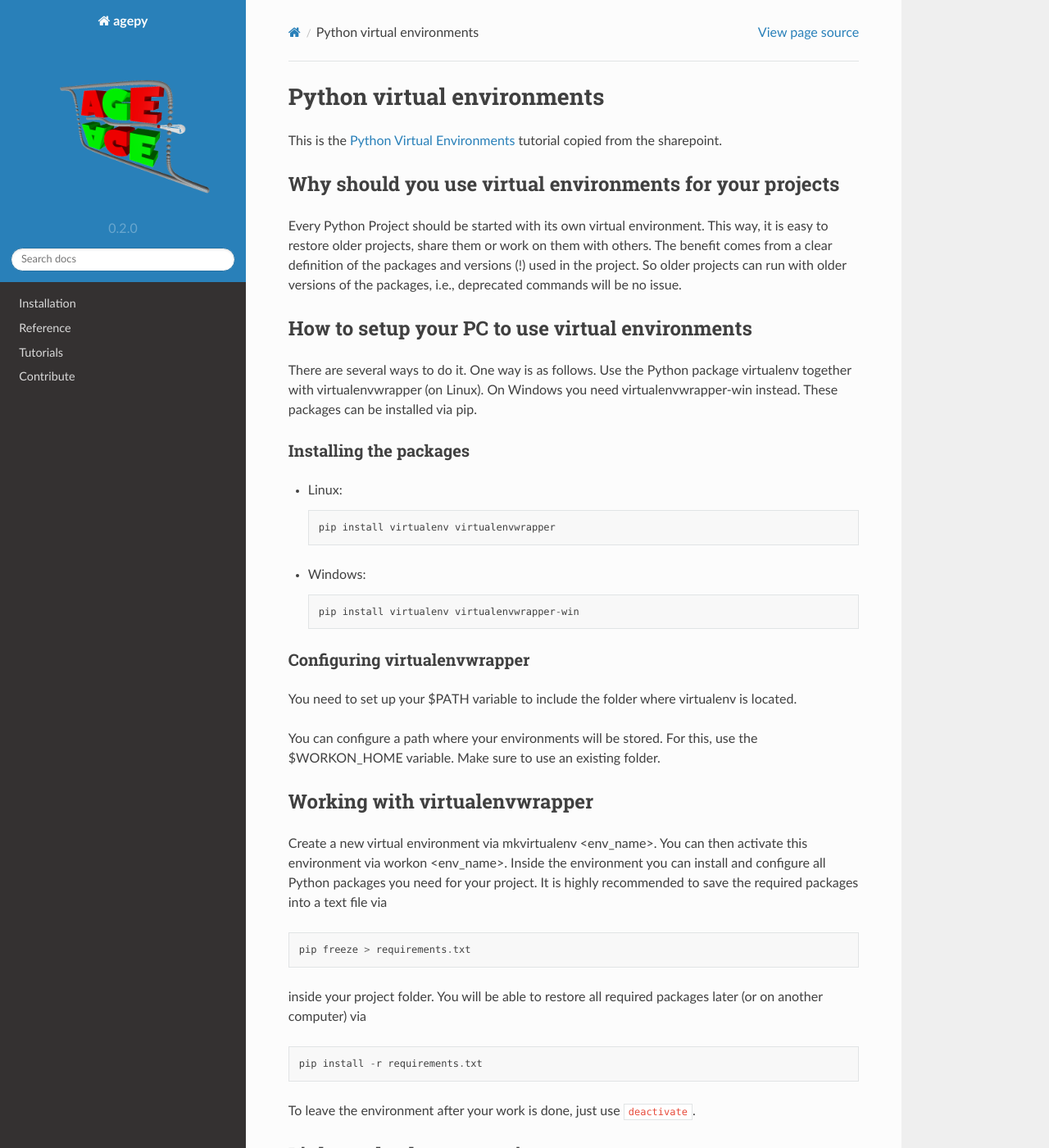
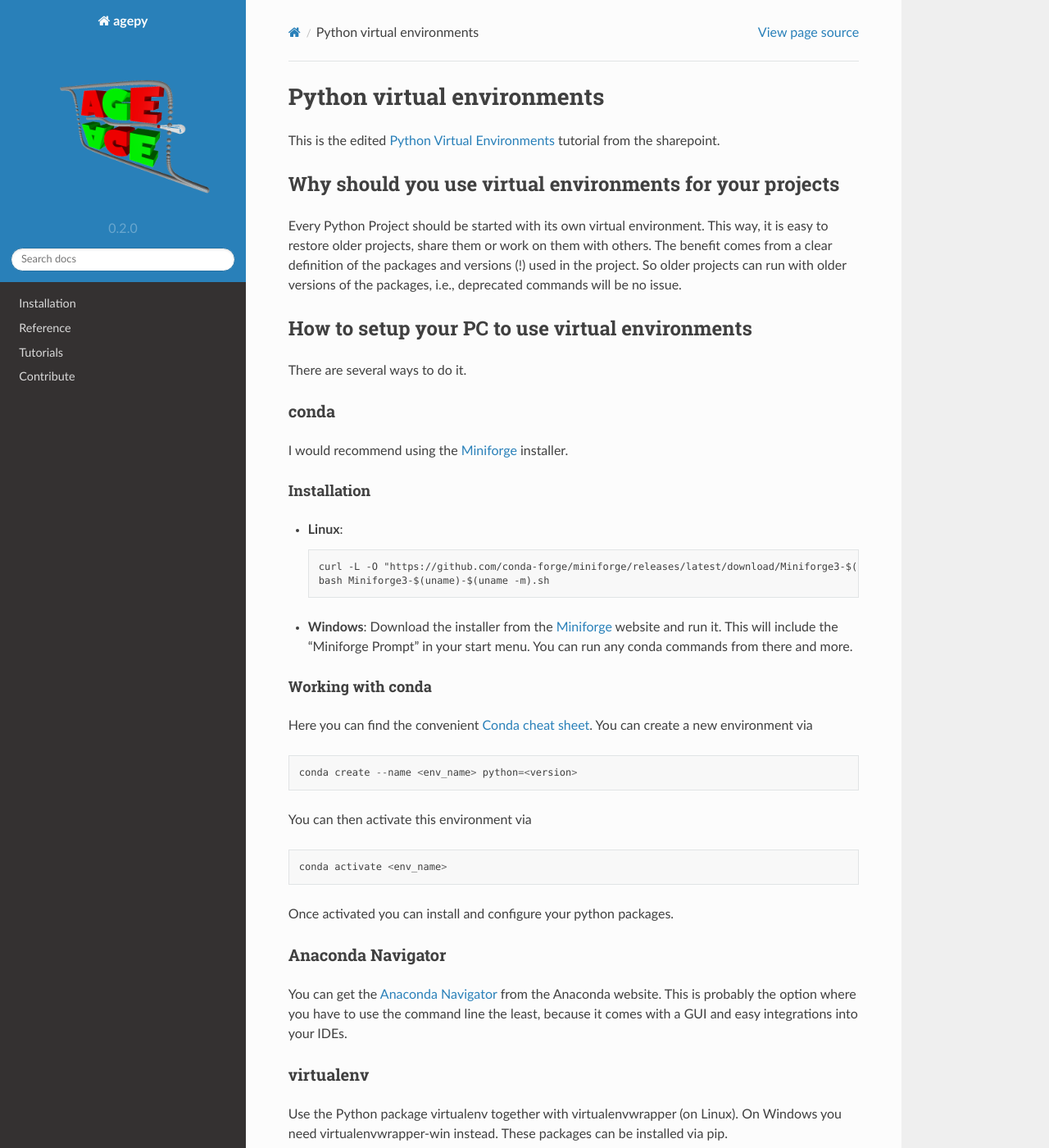
Before and after one commit to exp4-age/agepy, a Sphinx documentation site: the page built from docs/venv.rst, in a window 1280 px wide and 1400 px high. Shown: the whole window at 82% size. Built offline with Sphinx 7.4.7 and the Read the Docs theme 2.0.0, drawn with Linux system fonts in a browser that asks for light colours; some of the changed text lies outside the part shown.

Commit message:
Updated docs

```diff
--- a/docs/contribute.rst
+++ b/docs/contribute.rst
@@ -2,17 +2,48 @@
 ==========
 
 This is a tutorial on how to contribute to the package.
+**Please do take note of the Note boxes, as they can contain important
+information** and read the entire step before executing it.
 
 
-Why GitHub?
------------
+Tutorial (Coming soon)
+----------------------
 
-By using GitHub *Pull requests* collaboration on developing the package
-is nicely structured and allows an easy review of new code by multiple
-people to spot bugs, problems and compatibility issues.
+There will be a hands-on tutorial on how to contribute to the package
+soon. Please try and complete the section on :ref:`Github` so that we
+won't loose too much time on that.
 
-The *Issues* tab on GitHub can serve as a place for suggestions and
-discussions about already implemented code.
+Checklist of things to do before the tutorial:
+
+* Complete the :ref:`Github` section.
+* Bring a laptop or join the tutorial online.
+
+Bonus points:
+
+* Have a python virtual environment set up (conda, venv) (:doc:`venv`).
+* Have git installed (:doc:`git`).
+
+
+.. _Github:
+
+GitHub
+------
+
+`exp4-age`_ is the GitHub organization that hosts the `agepy`_ package.
+After becoming a member you could also put your own projects there and
+collaborate with your team. It should be possible to create repositories
+private to the organization.
+
+1. Create a GitHub account if you don't have one yet.
+
+   .. note::
+
+    As ArVe mentioned in his group seminar talk, you can get a free
+    *GitHub Pro* account through the `GitHub Education`_ program, which
+    inlcudes access to the GitHub Copilot AI.
+
+2. Ask one of the owners / maintainers (currently AdKr) of the `agepy`_
+   repository to add you to the organization and send them your username.
 
 
 How to contribute
@@ -269,6 +300,8 @@
 the ``docs/_notebooks/`` directory.
 
 
+.. _exp4-age: https://github.com/exp4-age
+.. _GitHub Education: https://education.github.com/
 .. _agepy: https://github.com/exp4-age/agepy
 .. _Syncing a fork: https://docs.github.com/en/pull-requests/collaborating-with-pull-requests/working-with-forks/syncing-a-fork#syncing-a-fork-branch-from-the-command-line
 .. _numpydoc: https://numpydoc.readthedocs.io/en/latest/format.html
--- a/docs/venv.rst
+++ b/docs/venv.rst
@@ -3,7 +3,7 @@
 Python virtual environments
 ===========================
 
-This is the `Python Virtual Environments`_ tutorial copied from the sharepoint.
+This is the edited `Python Virtual Environments`_ tutorial from the sharepoint.
 
 Why should you use virtual environments for your projects
 ---------------------------------------------------------
@@ -17,32 +17,81 @@
 How to setup your PC to use virtual environments
 ------------------------------------------------
 
-There are several ways to do it. One way is as follows. Use the Python package
-virtualenv together with virtualenvwrapper (on Linux). On Windows you need
-virtualenvwrapper-win instead. These packages can be installed via pip.
+There are several ways to do it.
 
-Installing the packages
-^^^^^^^^^^^^^^^^^^^^^^^
 
-* Linux::
+conda
+^^^^^
+
+I would recommend using the `Miniforge`_ installer.
+
+
+Installation
+""""""""""""
+
+* **Linux**::
+
+    curl -L -O "https://github.com/conda-forge/miniforge/releases/latest/download/Miniforge3-$(uname)-$(uname -m).sh"
+    bash Miniforge3-$(uname)-$(uname -m).sh
+
+* **Windows**: Download the installer from the `Miniforge`_ website and run it.
+  This will include the "Miniforge Prompt" in your start menu. You can run any
+  conda commands from there and more.
+
+Working with conda
+""""""""""""""""""
+
+Here you can find the convenient `Conda cheat sheet`_.
+You can create a new environment via ::
+
+    conda create --name <env_name> python=<version>
+
+You can then activate this environment via ::
+
+        conda activate <env_name>
+
+Once activated you can install and configure your python packages.
+
+
+Anaconda Navigator
+^^^^^^^^^^^^^^^^^^
+
+You can get the `Anaconda Navigator`_ from the Anaconda website.
+This is probably the option where you have to use the command line the least,
+because it comes with a GUI and easy integrations into your IDEs.
+
+
+virtualenv
+^^^^^^^^^^
+
+Use the Python package virtualenv together with virtualenvwrapper
+(on Linux). On Windows you need virtualenvwrapper-win instead.
+These packages can be installed via pip.
+
+
+Installing the package
+""""""""""""""""""""""
+
+* **Linux** (`virtualenv Linux`_)::
 
     pip install virtualenv virtualenvwrapper
 
-* Windows::
+* **Windows** (`virtualenv Windows`_)::
 
     pip install virtualenv virtualenvwrapper-win
 
+
 Configuring virtualenvwrapper
-^^^^^^^^^^^^^^^^^^^^^^^^^^^^^
+"""""""""""""""""""""""""""""
 
-You need to set up your $PATH variable to include the folder where virtualenv
-is located.
+For the configuration of virtualenvwrapper you need to set up your $PATH
+variable to include the folder where virtualenv is located.
 
 You can configure a path where your environments will be stored. For this, use
 the $WORKON_HOME variable. Make sure to use an existing folder.
 
 Working with virtualenvwrapper
-------------------------------
+""""""""""""""""""""""""""""""
 
 Create a new virtual environment via mkvirtualenv <env_name>. You can then
 activate this environment via workon <env_name>. Inside the environment you can
@@ -58,20 +107,18 @@
 
 To leave the environment after your work is done, just use ``deactivate``.
 
-Links to the documentation
---------------------------
 
-You can find more information on the packages' sites for `Windows`_ or
-`Linux`_.
+venv
+^^^^
 
-Other hints
------------
-
-Using virtual environments together with a useful template is really beneficial
-for your programming style and others (including your future you) will thank
-you for using this.
+`venv`_
 
 
 .. _Python Virtual Environments: https://sharepoint.uni-kassel.de/sites/fb10-exp4/wiki/AGE%20Wiki/Python%20Virtual%20Environments.aspx
-.. _Windows: https://pypi.org/project/virtualenvwrapper-win/
-.. _Linux: https://virtualenvwrapper.readthedocs.io/en/latest/index.html
+
+.. _Miniforge: https://github.com/conda-forge/miniforge
+.. _Conda cheat sheet: https://docs.conda.io/projects/conda/en/4.6.0/_downloads/52a95608c49671267e40c689e0bc00ca/conda-cheatsheet.pdf
+.. _Anaconda Navigator: https://docs.anaconda.com/free/navigator/index.html
+.. _virtualenv Windows: https://pypi.org/project/virtualenvwrapper-win/
+.. _virtualenv Linux: https://virtualenvwrapper.readthedocs.io/en/latest/index.html
+.. _venv: https://docs.python.org/3/library/venv.html
```
Also changed, not shown: docs/git.rst (+10 -5 lines).
